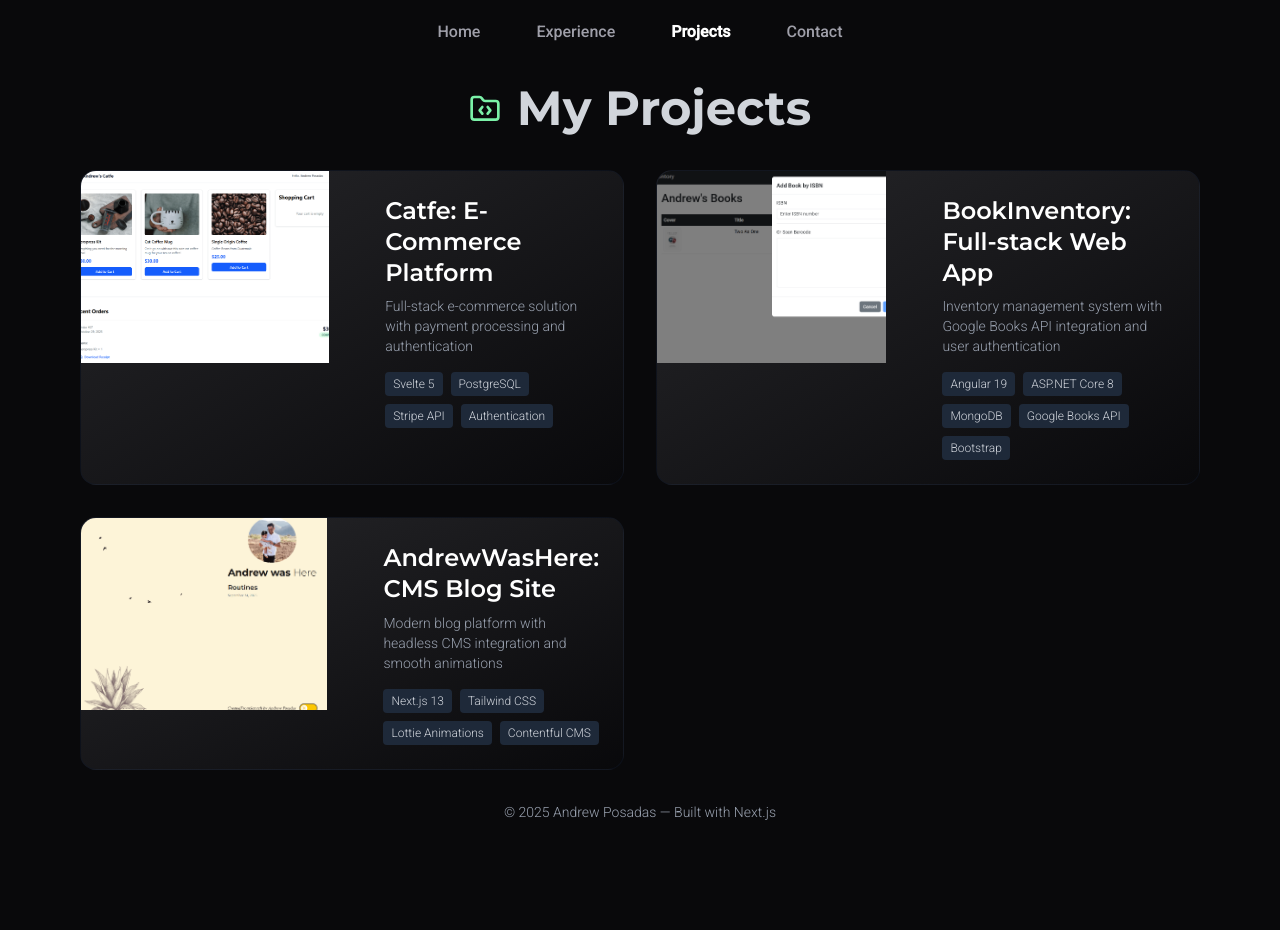
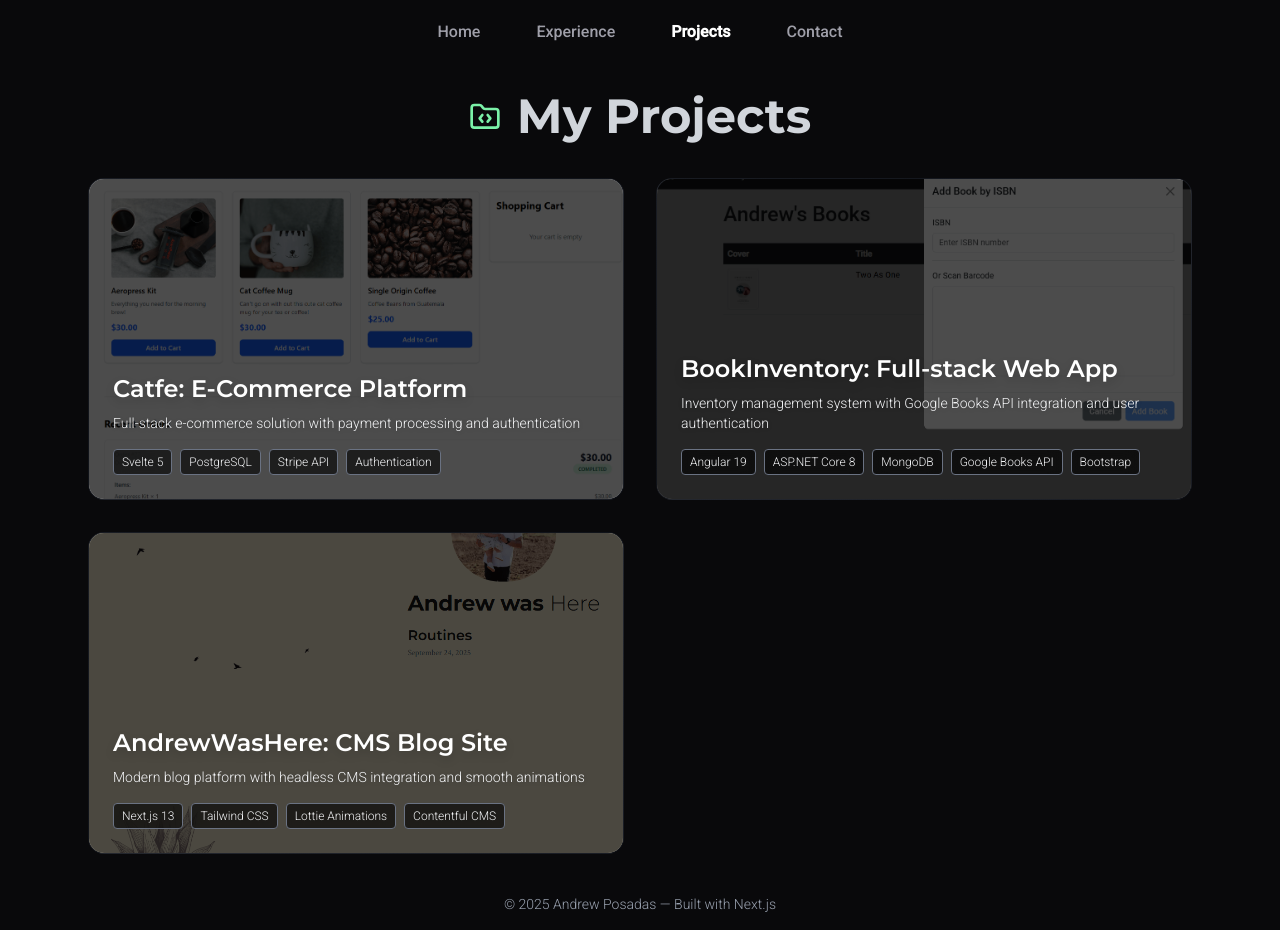
Before and after one commit to aaposadas/andrew-posadas-portfolio, a Next.js app: page /projects in a window 1280 px wide. Before the commit the page ends 838 px from the top, so only its background shows below. Built offline with nearby package versions, Linux system fonts and the light colour scheme.

Commit message:
transitions-and-projectspage

```diff
--- a/package.json
+++ b/package.json
@@ -11,6 +11,7 @@
   "dependencies": {
     "@vercel/analytics": "^1.5.0",
     "@vercel/speed-insights": "^1.2.0",
+    "framer-motion": "^12.23.24",
     "lucide-react": "^0.548.0",
     "next": "16.0.1",
     "postcss": "^8.5.6",
--- a/src/app/page.tsx
+++ b/src/app/page.tsx
@@ -9,7 +9,7 @@ import ExperienceCard from "@/components/home/ExperienceCard";
 
 export default function Home() {
   return (
-    <main className="min-h-screen bg-zinc-950 p-4 overflow-x-hidden">
+    <main className=" bg-zinc-950 p-4">
       <div className="max-w-6xl mx-auto space-y-4">
         {/* First row */}
         <div className="grid grid-cols-1 lg:grid-cols-4 gap-4">
--- a/src/app/projects/page.tsx
+++ b/src/app/projects/page.tsx
@@ -4,7 +4,7 @@ import { FolderCode } from "lucide-react";
 
 export default function Works() {
   return (
-    <main className="grid grid-cols-1 lg:grid-cols-6 gap-8 max-w-6xl mx-auto p-4">
+    <main className="grid grid-cols-1 lg:grid-cols-6 gap-4 sm:gap-6 lg:gap-8 max-w-6xl mx-auto px-4 sm:px-6 py-4 sm:py-6">
       <div className="lg:col-span-6 flex flex-row items-center justify-center gap-4">
         <FolderCode className="text-green-300" size={32} />
         <h1>My Projects</h1>
@@ -14,36 +14,41 @@ export default function Works() {
         href="https://github.com/aaposadas/stripe-estore-app"
         target="_blank"
         rel="noopener noreferrer"
-        className="lg:col-span-3 col-span-1 card-base min-w-0 group hover:border-green-300/50 transition-all overflow-hidden p-0"
+        className="lg:col-span-3 hover:scale-102 col-span-1 card-base min-w-0 group hover:border-green-300/50 transition-all overflow-hidden p-0 relative min-h-[280px] sm:min-h-80 border-gray-800/30"
       >
-        <div className="relative h-48 w-full overflow-hidden bg-gray-900">
-          <Image
-            src={"/catfe.png"}
-            alt="Catfe Project"
-            width={800}
-            height={400}
-            className="w-full h-full object-cover group-hover:scale-105 transition-transform"
-          />
-        </div>
-        <div className="p-6">
-          <h4 className="text-xl font-bold text-white mb-2">
+        {/* Background image */}
+        <div
+          className="absolute inset-0"
+          style={{
+            backgroundImage: "url(/catfe.png)",
+            backgroundSize: "cover",
+            backgroundPosition: "center",
+          }}
+        />
+
+        {/* Dark overlay */}
+        <div className="absolute inset-0 bg-black/70" />
+
+        {/* Content */}
+        <div className="relative p-6 flex flex-col justify-end min-h-[280px] sm:min-h-80">
+          <h4 className="text-xl font-bold text-white mb-2 drop-shadow-lg">
             Catfe: E-Commerce Platform
           </h4>
-          <p className="text-gray-400 text-sm mb-4">
+          <p className="text-gray-100 text-sm mb-4 drop-shadow">
             Full-stack e-commerce solution with payment processing and
             authentication
           </p>
           <div className="flex flex-wrap gap-2">
-            <span className="text-xs px-2 py-1 bg-gray-800 text-gray-300 rounded">
+            <span className="text-xs px-2 py-1 bg-black/60 backdrop-blur-sm text-gray-100 rounded border border-gray-500">
               Svelte 5
             </span>
-            <span className="text-xs px-2 py-1 bg-gray-800 text-gray-300 rounded">
+            <span className="text-xs px-2 py-1 bg-black/60 backdrop-blur-sm text-gray-100 rounded border border-gray-500">
               PostgreSQL
             </span>
-            <span className="text-xs px-2 py-1 bg-gray-800 text-gray-300 rounded">
+            <span className="text-xs px-2 py-1 bg-black/60 backdrop-blur-sm text-gray-100 rounded border border-gray-500">
               Stripe API
             </span>
-            <span className="text-xs px-2 py-1 bg-gray-800 text-gray-300 rounded">
+            <span className="text-xs px-2 py-1 bg-black/60 backdrop-blur-sm text-gray-100 rounded border border-gray-500">
               Authentication
             </span>
           </div>
@@ -54,39 +59,44 @@ export default function Works() {
         href="https://github.com/aaposadas/book-inventory-app"
         target="_blank"
         rel="noopener noreferrer"
-        className="lg:col-span-3 col-span-1 card-base min-w-0 group hover:border-green-300/50 transition-all overflow-hidden p-0"
+        className="lg:col-span-3 hover:scale-102 col-span-1 card-base min-w-0 group hover:border-green-300/50 transition-all overflow-hidden p-0 relative min-h-[280px] sm:min-h-80 border-gray-800/30"
       >
-        <div className="relative h-48 w-full overflow-hidden bg-gray-900">
-          <Image
-            src={"/book-inv.png"}
-            alt="BookInventory Project"
-            width={800}
-            height={400}
-            className="w-full h-full object-cover group-hover:scale-105 transition-transform"
-          />
-        </div>
-        <div className="p-6">
-          <h4 className="text-xl font-bold text-white mb-2">
+        {/* Background image */}
+        <div
+          className="absolute inset-0"
+          style={{
+            backgroundImage: "url(/book-inv.png)",
+            backgroundSize: "cover",
+            backgroundPosition: "center",
+          }}
+        />
+
+        {/* Dark overlay */}
+        <div className="absolute inset-0 bg-black/70" />
+
+        {/* Content */}
+        <div className="relative p-6 flex flex-col justify-end min-h-[280px] sm:min-h-80]">
+          <h4 className="text-xl font-bold text-white mb-2 drop-shadow-lg">
             BookInventory: Full-stack Web App
           </h4>
-          <p className="text-gray-400 text-sm mb-4">
+          <p className="text-gray-100 text-sm mb-4 drop-shadow">
             Inventory management system with Google Books API integration and
             user authentication
           </p>
           <div className="flex flex-wrap gap-2">
-            <span className="text-xs px-2 py-1 bg-gray-800 text-gray-300 rounded">
+            <span className="text-xs px-2 py-1 bg-black/60 backdrop-blur-sm text-gray-100 rounded border border-gray-500">
               Angular 19
             </span>
-            <span className="text-xs px-2 py-1 bg-gray-800 text-gray-300 rounded">
+            <span className="text-xs px-2 py-1 bg-black/60 backdrop-blur-sm text-gray-100 rounded border border-gray-500">
               ASP.NET Core 8
             </span>
-            <span className="text-xs px-2 py-1 bg-gray-800 text-gray-300 rounded">
+            <span className="text-xs px-2 py-1 bg-black/60 backdrop-blur-sm text-gray-100 rounded border border-gray-500">
               MongoDB
             </span>
-            <span className="text-xs px-2 py-1 bg-gray-800 text-gray-300 rounded">
+            <span className="text-xs px-2 py-1 bg-black/60 backdrop-blur-sm text-gray-100 rounded border border-gray-500">
               Google Books API
             </span>
-            <span className="text-xs px-2 py-1 bg-gray-800 text-gray-300 rounded">
+            <span className="text-xs px-2 py-1 bg-black/60 backdrop-blur-sm text-gray-100 rounded border border-gray-500">
               Bootstrap
             </span>
           </div>
@@ -97,36 +107,41 @@ export default function Works() {
         href="https://github.com/aaposadas/andrew-was-here-blog"
         target="_blank"
         rel="noopener noreferrer"
-        className="lg:col-span-3 col-span-1 card-base min-w-0 group hover:border-green-300/50 transition-all overflow-hidden p-0"
+        className="lg:col-span-3 hover:scale-102 col-span-1 card-base min-w-0 group hover:border-green-300/50 transition-all overflow-hidden p-0 relative min-h-[280px] sm:min-h-80 border-gray-800/30"
       >
-        <div className="relative h-48 w-full items-center overflow-hidden bg-gray-900">
-          <Image
-            src={"/blogsite.png"}
-            alt="AndrewWasHere Project"
-            width={800}
-            height={400}
-            className="w-full h-full object-cover group-hover:scale-105 transition-transform"
-          />
-        </div>
-        <div className="p-6">
-          <h4 className="text-xl font-bold text-white mb-2">
+        {/* Background image */}
+        <div
+          className="absolute inset-0"
+          style={{
+            backgroundImage: "url(/blogsite.png)",
+            backgroundSize: "cover",
+            backgroundPosition: "center",
+          }}
+        />
+
+        {/* Dark overlay */}
+        <div className="absolute inset-0 bg-black/70" />
+
+        {/* Content */}
+        <div className="relative p-6 flex flex-col justify-end min-h-[280px] sm:min-h-80">
+          <h4 className="text-xl font-bold text-white mb-2 drop-shadow-lg">
             AndrewWasHere: CMS Blog Site
           </h4>
-          <p className="text-gray-400 text-sm mb-4">
+          <p className="text-gray-100 text-sm mb-4 drop-shadow">
             Modern blog platform with headless CMS integration and smooth
             animations
           </p>
           <div className="flex flex-wrap gap-2">
-            <span className="text-xs px-2 py-1 bg-gray-800 text-gray-300 rounded">
+            <span className="text-xs px-2 py-1 bg-black/60 backdrop-blur-sm text-gray-100 rounded border border-gray-500">
               Next.js 13
             </span>
-            <span className="text-xs px-2 py-1 bg-gray-800 text-gray-300 rounded">
+            <span className="text-xs px-2 py-1 bg-black/60 backdrop-blur-sm text-gray-100 rounded border border-gray-500">
               Tailwind CSS
             </span>
-            <span className="text-xs px-2 py-1 bg-gray-800 text-gray-300 rounded">
+            <span className="text-xs px-2 py-1 bg-black/60 backdrop-blur-sm text-gray-100 rounded border border-gray-500">
               Lottie Animations
             </span>
-            <span className="text-xs px-2 py-1 bg-gray-800 text-gray-300 rounded">
+            <span className="text-xs px-2 py-1 bg-black/60 backdrop-blur-sm text-gray-100 rounded border border-gray-500">
               Contentful CMS
             </span>
           </div>
--- /dev/null
+++ b/src/app/template.tsx
@@ -0,0 +1,7 @@
+"use client";
+import PageTransition from "@/components/PageTransition";
+import { ReactNode } from "react";
+
+export default function Template({ children }: { children: ReactNode }) {
+  return <PageTransition type="scale">{children}</PageTransition>;
+}
--- /dev/null
+++ b/src/components/PageTransition.tsx
@@ -0,0 +1,53 @@
+"use client";
+import { motion, Variants } from "framer-motion";
+import { ReactNode } from "react";
+
+type TransitionType = "fade" | "slide" | "scale" | "slideUp";
+
+interface PageTransitionProps {
+  children: ReactNode;
+  type?: TransitionType;
+}
+
+const transitionVariants: Record<TransitionType, Variants> = {
+  fade: {
+    initial: { opacity: 0 },
+    animate: { opacity: 1 },
+    exit: { opacity: 0 },
+  },
+  slide: {
+    initial: { x: -20, opacity: 0 },
+    animate: { x: 0, opacity: 1 },
+    exit: { x: 20, opacity: 0 },
+  },
+  slideUp: {
+    initial: { y: 20, opacity: 0 },
+    animate: { y: 0, opacity: 1 },
+    exit: { y: -20, opacity: 0 },
+  },
+  scale: {
+    initial: { scale: 0.95, opacity: 0 },
+    animate: { scale: 1, opacity: 1 },
+    exit: { scale: 1.05, opacity: 0 },
+  },
+};
+
+export default function PageTransition({
+  children,
+  type = "scale",
+}: PageTransitionProps) {
+  return (
+    <motion.div
+      variants={transitionVariants[type]}
+      initial="initial"
+      animate="animate"
+      exit="exit"
+      transition={{
+        duration: 0.4,
+        ease: "easeInOut",
+      }}
+    >
+      {children}
+    </motion.div>
+  );
+}
```
Also changed, not shown: 1 other file (tests, documents, lock files or other folders).
